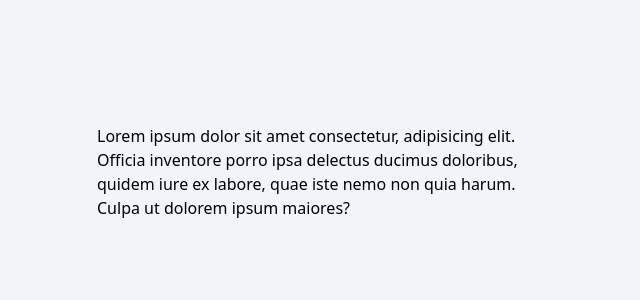
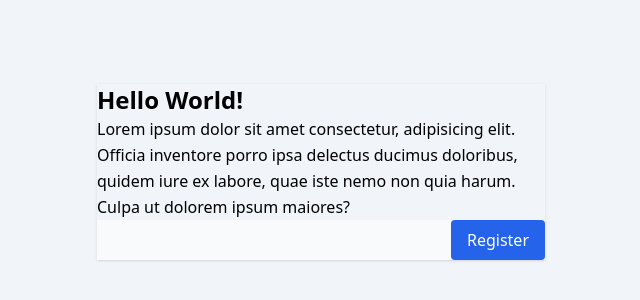
Before and after one commit to ramaedwindap/reactjs-basic, a React (Vite) app: page / in a window 1280 px wide. Shown: the part 228-528 px from the top of the page, without its empty margins (319-959 px from the left). Built offline with nearby package versions, Linux system fonts and the light colour scheme.

Commit message:
menambahkan properti title dan footer pada komponen card

```diff
--- a/src/App.jsx
+++ b/src/App.jsx
@@ -1,10 +1,17 @@
+import Button from './components/Button';
 import Card from './components/Card';
 
 export default function App() {
     return (
         <div className='bg-slate-100 antialiased flex items-center justify-center min-h-screen '>
             <div className='max-w-md w-full'>
-                <Card>
+                <Card
+                    title='Hello World!'
+                    footer={
+                        <div className='flex justify-end'>
+                            <Button>Register</Button>
+                        </div>
+                    }>
                     Lorem ipsum dolor sit amet consectetur, adipisicing elit. Officia inventore porro ipsa delectus ducimus doloribus, quidem iure ex
                     labore, quae iste nemo non quia harum. Culpa ut dolorem ipsum maiores?
                 </Card>
--- a/src/components/Card.jsx
+++ b/src/components/Card.jsx
@@ -1,5 +1,13 @@
-function Card({ children }) {
-    return <div>{children}</div>;
+function Card({ title, footer, children }) {
+    return (
+        <div className='shadow '>
+            <h1 className='text-2xl font-semibold'>{title}</h1>
+
+            <div className='leading-relaxed'>{children}</div>
+
+            <div className='bg-slate-50'>{footer}</div>
+        </div>
+    );
 }
 
 export default Card;
```
